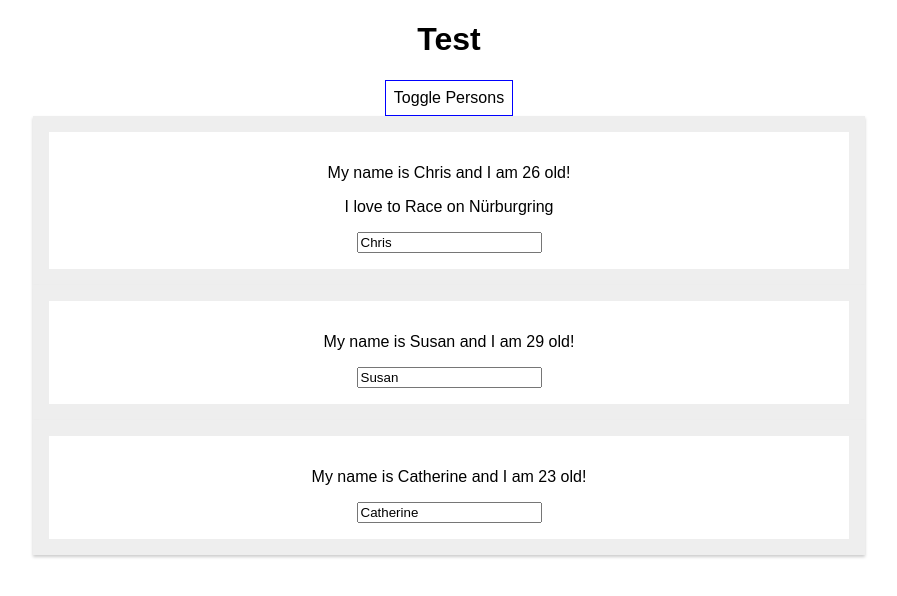
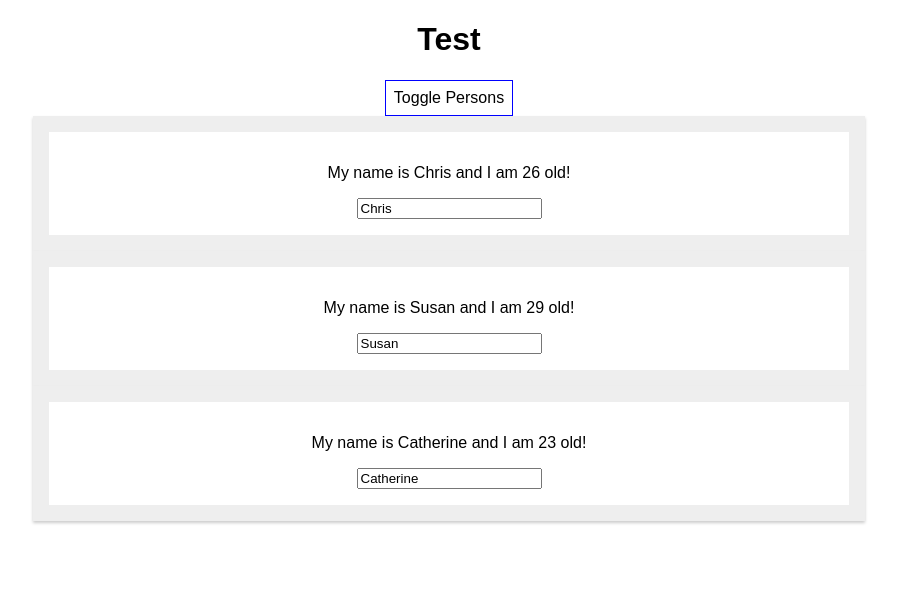
Before and after one commit to kristiyanpetrov/learning-react, a React (Create React App) app: page / in a window 1280 px wide. Both pictures are taken after a click on the button "Toggle Persons". Shown: the top 596 px of the page, without its empty margins (191-1088 px from the left). Built offline with nearby package versions, Linux system fonts and the light colour scheme.

Commit message:
Outputting lists

```diff
--- a/src/App.js
+++ b/src/App.js
@@ -54,18 +54,10 @@ class App extends Component {
     if (this.state.showPersons) {
       persons = (
          <div>
-           <Person
-              name={this.state.persons[0].name}
-              age={this.state.persons[0].age}
-              click={this.switchNameHandler.bind(this, 'Christian!!!!')}>I love to Race on Nürburgring
-           </Person>
-           <Person
-              name={this.state.persons[1].name}
-              age={this.state.persons[1].age}
-              changed={this.nameChangedHandler}/>
-           <Person
-              name={this.state.persons[2].name}
-              age={this.state.persons[2].age}/>
+           {this.state.persons.map(person => {
+             return <Person name={person.name}
+                            age={person.age}/>
+           })}
          </div>
       );
     }
```
